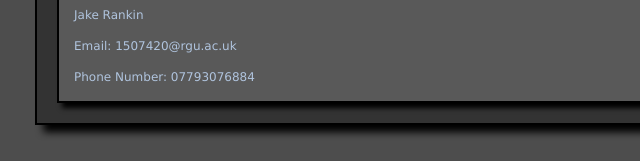
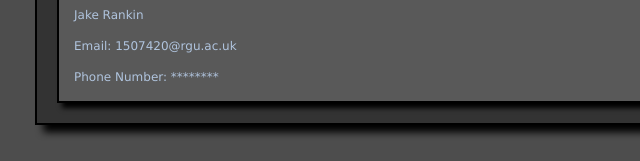
Before and after one commit to JakeRankin/CourseworkSubmission2, a plain HTML site: page contactinformation.html in a window 1280 px wide. Shown: the part 331-492 px from the top of the page, 155-795 px from the left. Drawn offline with Linux system fonts and the light colour scheme.

Commit message:
01/05/2016

```diff
--- a/contactinformation.html
+++ b/contactinformation.html
@@ -35,7 +35,7 @@
             <h2>Contact Information</h2>
             <p>Jake Rankin</p>
             <p>Email: 1507420@rgu.ac.uk</p>
-            <p>Phone Number: 07793076884</p>
+            <p>Phone Number: ********</p>
         </article>
     </section>
 </main>
```
